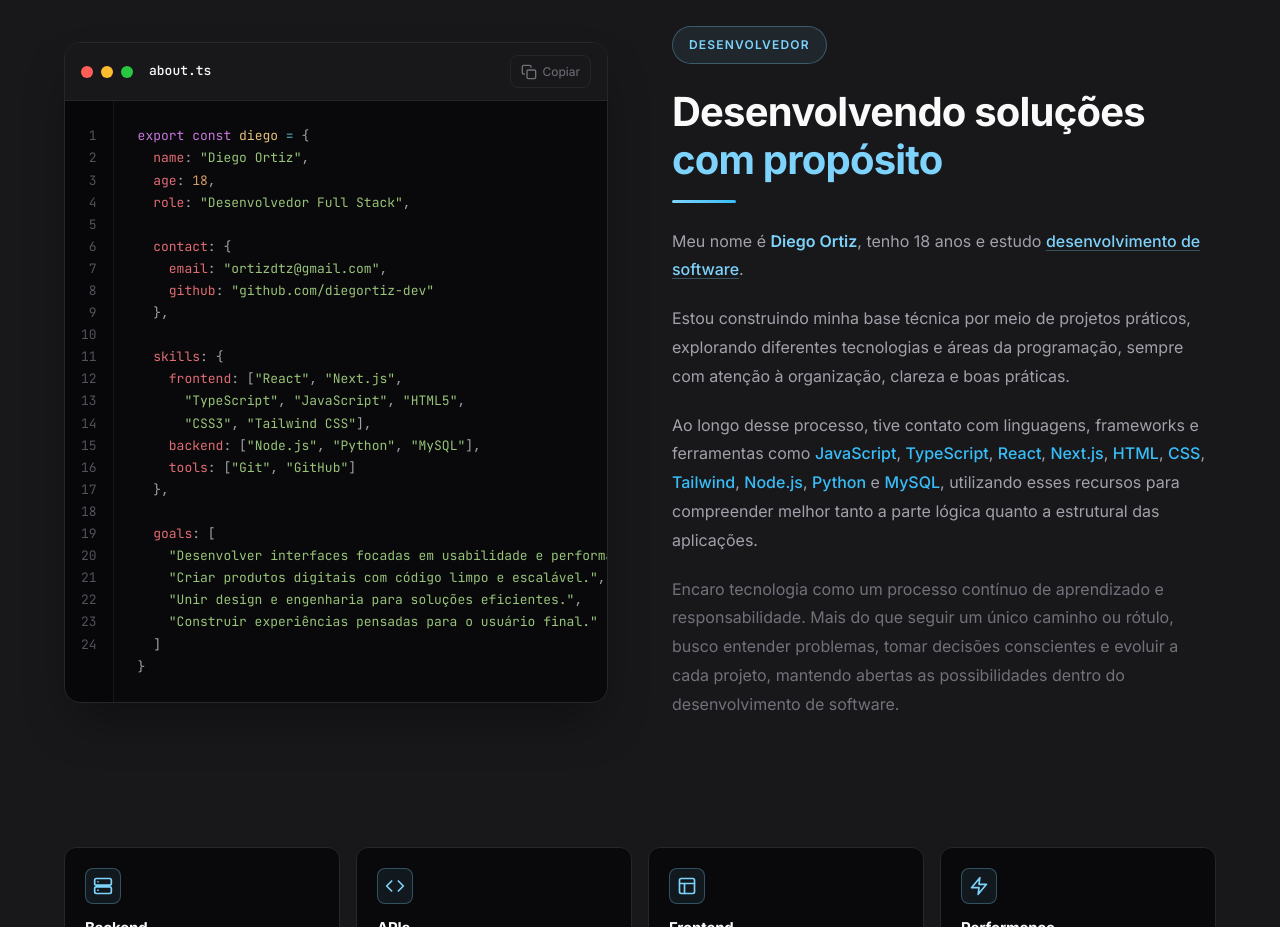
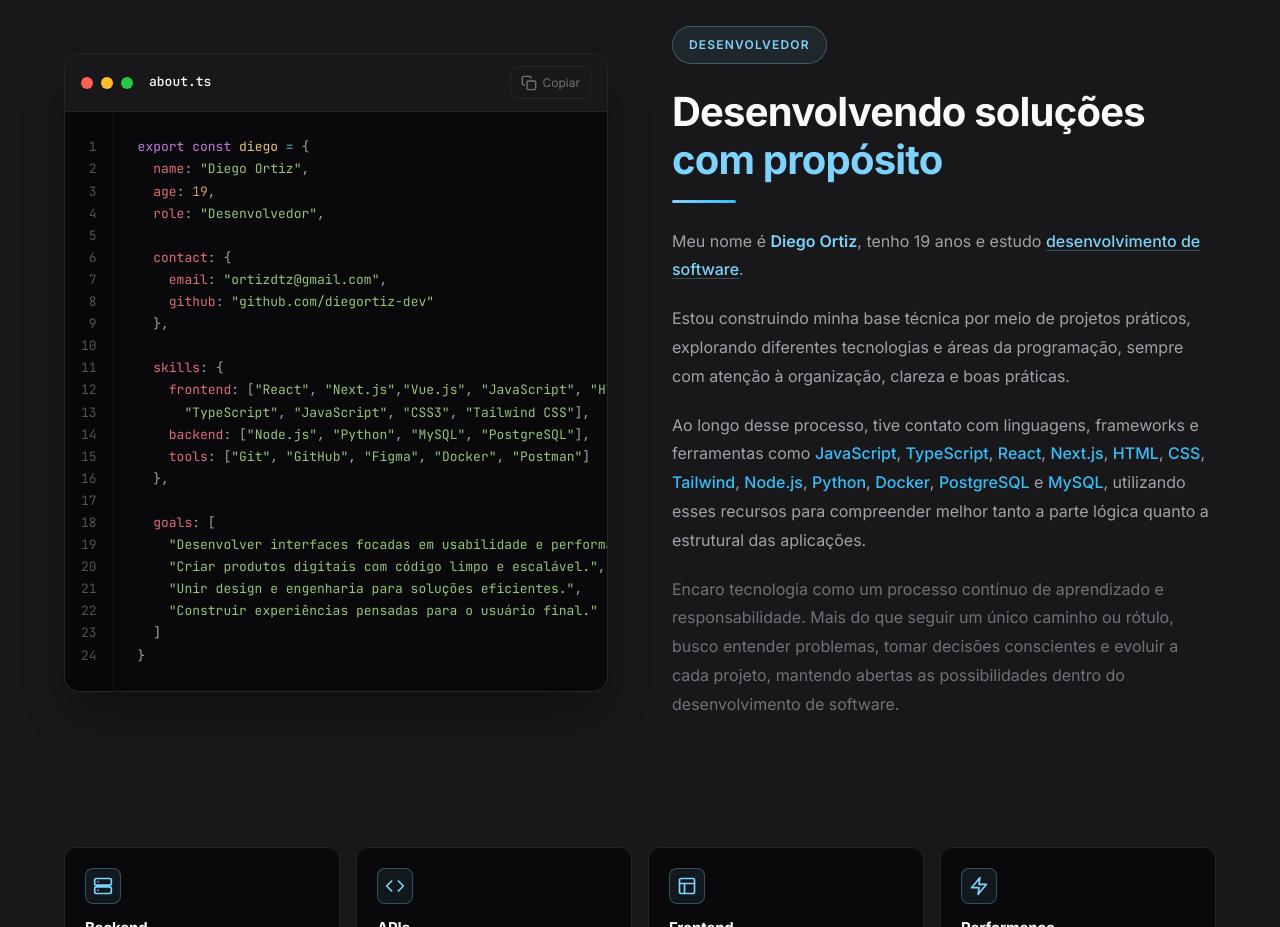
Before and after one commit to diegortiz-dev/portifolio-diego, a Next.js app: page / in a window 1280 px wide. Shown: the part 880-1807 px from the top of the page. Built offline with nearby package versions, Linux system fonts and the light colour scheme.

Commit message:
atualiza informações

```diff
--- a/src/components/About/index.tsx
+++ b/src/components/About/index.tsx
@@ -37,7 +37,7 @@ const aboutSkills = [
 
 const codeContent = `export const diego = {
   name: "Diego Ortiz",
-  age: 18,
+  age: 19,
   role: "Desenvolvedor Full Stack",
 
   contact: {
@@ -47,9 +47,9 @@ const codeContent = `export const diego = {
 
   skills: {
     frontend: ["React", "Next.js", "TypeScript", "JavaScript",
-      "HTML5", "CSS3", "Tailwind CSS"],
-    backend: ["Node.js", "Python", "MySQL"],
-    tools: ["Git", "GitHub"]
+      "HTML5", "CSS3", "Tailwind CSS"]
+    backend: ["Node.js", "Python", "MySQL", "PostgreSQL"],
+    tools: ["Git", "GitHub", Figma", "VS Code", "Postman"]
   },
 
   goals: [
@@ -62,8 +62,8 @@ const codeContent = `export const diego = {
 
 const highlightedCode = `<span class="keyword">export const</span> <span class="variable">diego</span> <span class="operator">=</span> {
   <span class="property">name</span>: <span class="string">"Diego Ortiz"</span>,
-  <span class="property">age</span>: <span class="number">18</span>,
-  <span class="property">role</span>: <span class="string">"Desenvolvedor Full Stack"</span>,
+  <span class="property">age</span>: <span class="number">19</span>,
+  <span class="property">role</span>: <span class="string">"Desenvolvedor"</span>,
 
   <span class="property">contact</span>: {
     <span class="property">email</span>: <span class="string">"ortizdtz@gmail.com"</span>,
@@ -71,11 +71,10 @@ const highlightedCode = `<span class="keyword">export const</span> <span class="
   },
 
   <span class="property">skills</span>: {
-    <span class="property">frontend</span>: [<span class="string">"React"</span>, <span class="string">"Next.js"</span>,
-      <span class="string">"TypeScript"</span>, <span class="string">"JavaScript"</span>, <span class="string">"HTML5"</span>,
-      <span class="string">"CSS3"</span>, <span class="string">"Tailwind CSS"</span>],
-    <span class="property">backend</span>: [<span class="string">"Node.js"</span>, <span class="string">"Python"</span>, <span class="string">"MySQL"</span>],
-    <span class="property">tools</span>: [<span class="string">"Git"</span>, <span class="string">"GitHub"</span>]
+    <span class="property">frontend</span>: [<span class="string">"React"</span>, <span class="string">"Next.js"</span>,<span class="string">"Vue.js"</span>, <span class="string">"JavaScript"</span>, <span class="string">"HTML5"</span>,
+      <span class="string">"TypeScript"</span>, <span class="string">"JavaScript"</span>, <span class="string">"CSS3"</span>, <span class="string">"Tailwind CSS"</span>],
+    <span class="property">backend</span>: [<span class="string">"Node.js"</span>, <span class="string">"Python"</span>, <span class="string">"MySQL"</span>, <span class="string">"PostgreSQL"</span>],
+    <span class="property">tools</span>: [<span class="string">"Git"</span>, <span class="string">"GitHub"</span>, <span class="string">"Figma"</span>, <span class="string">"Docker"</span>, <span class="string">"Postman"</span>]
   },
 
   <span class="property">goals</span>: [
@@ -152,7 +151,7 @@ export default function About() {
 
           <div className={styles.description}>
             <p>
-              Meu nome é <span className={styles.highlight}>Diego Ortiz</span>, tenho 18 anos e estudo{" "}
+              Meu nome é <span className={styles.highlight}>Diego Ortiz</span>, tenho 19 anos e estudo{" "}
               <span className={styles.highlightAccent}>desenvolvimento de software</span>.
             </p>
 
@@ -173,10 +172,13 @@ export default function About() {
               <span className={styles.tech}>CSS</span>,{" "}
               <span className={styles.tech}>Tailwind</span>,{" "}
               <span className={styles.tech}>Node.js</span>,{" "}
-              <span className={styles.tech}>Python</span> e{" "}
+              <span className={styles.tech}>Python</span>,{" "}
+              <span className={styles.tech}>Docker</span>,{" "}
+              <span className={styles.tech}>PostgreSQL</span> e{" "}
               <span className={styles.tech}>MySQL</span>, utilizando esses recursos
               para compreender melhor tanto a parte lógica quanto a estrutural das aplicações.
             </p>
+
 
             <p className={styles.muted}>
               Encaro tecnologia como um processo contínuo de aprendizado e responsabilidade.
```
